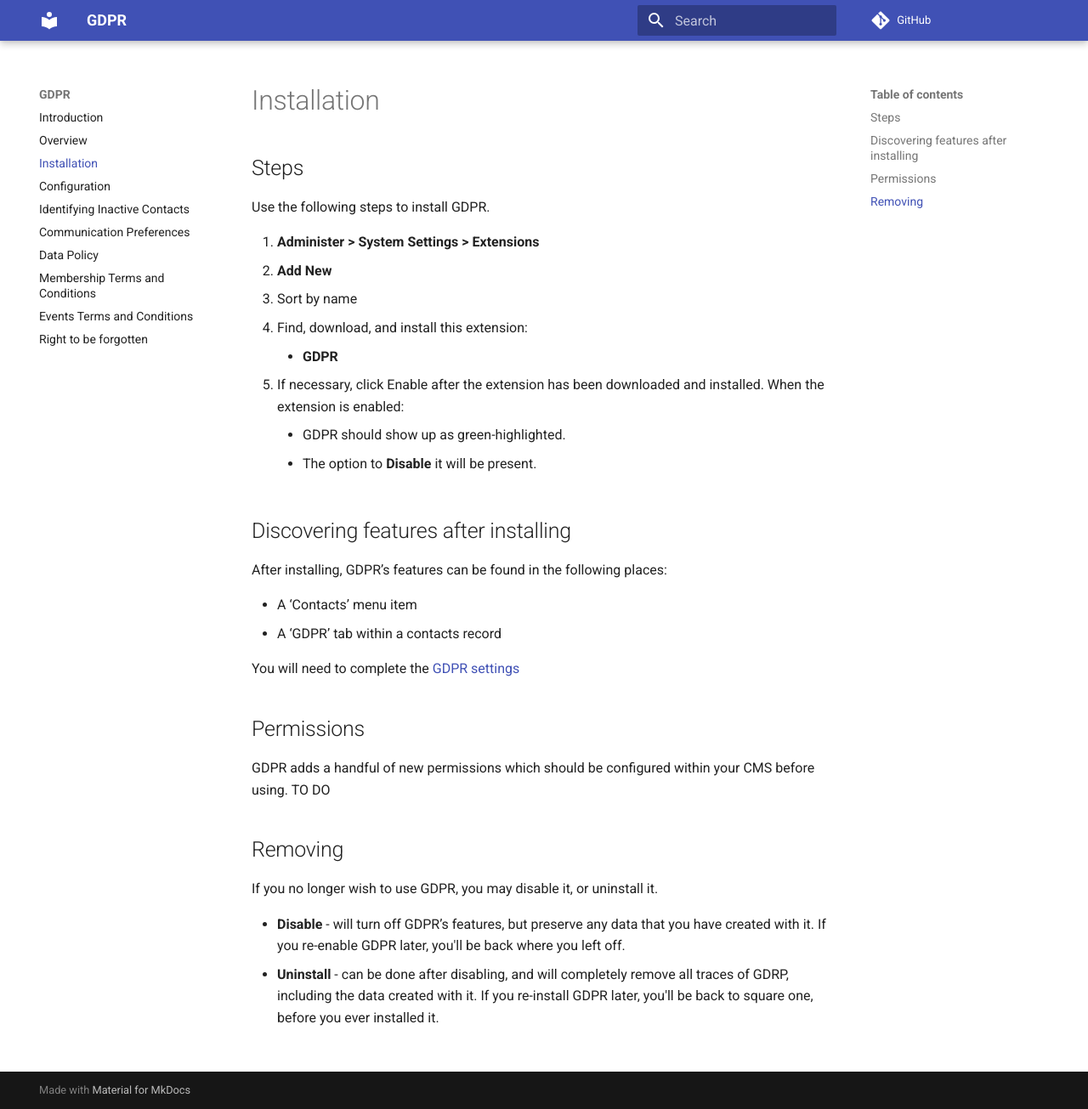
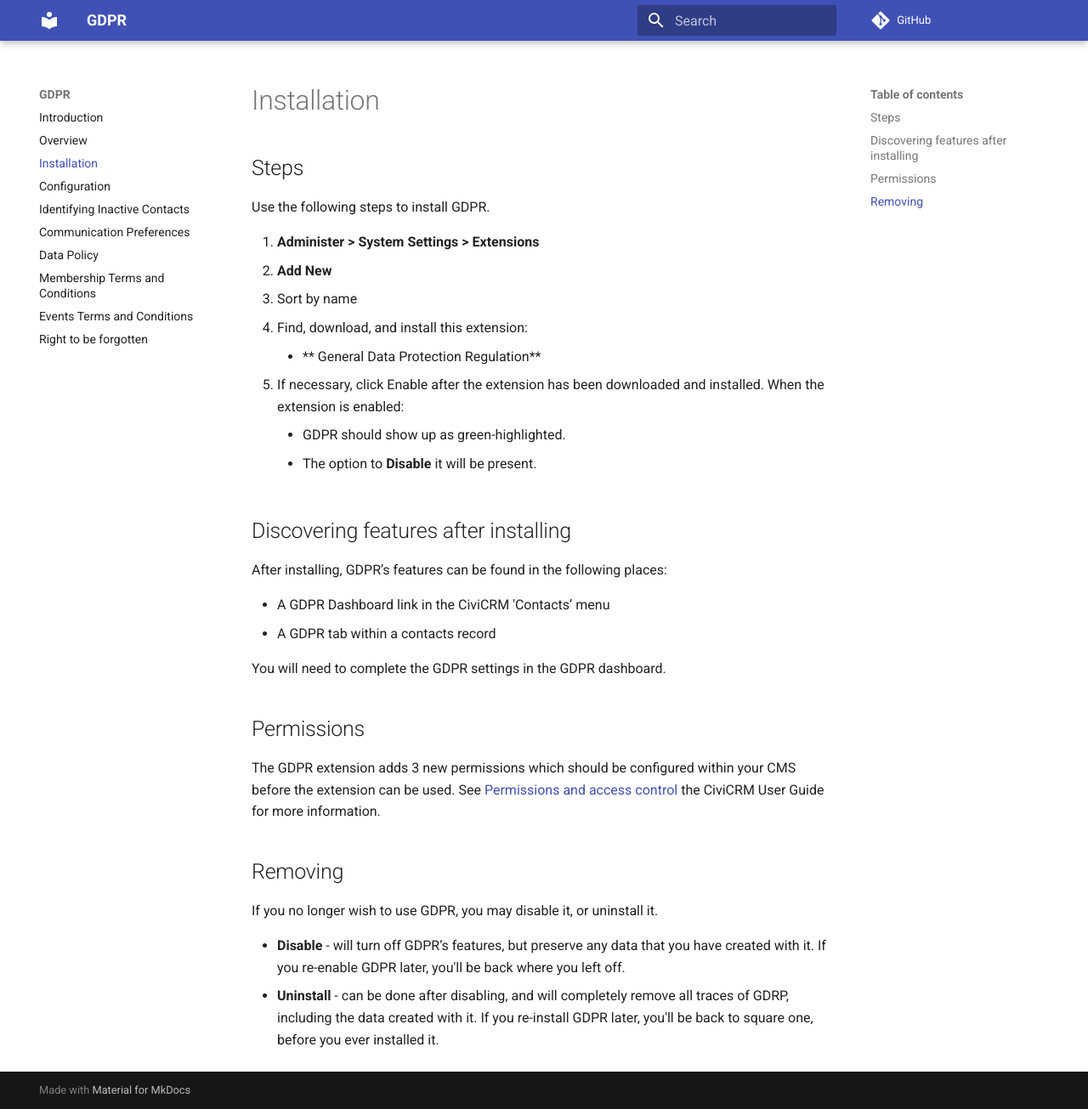
Before and after one commit to veda-consulting-company/uk.co.vedaconsulting.gdpr, an MkDocs documentation site: the page built from docs/installation.md, in a window 1280 px wide and 1305 px high. Shown: the whole window at 85% size. Built offline with MkDocs 1.6.1 and Material for MkDocs 9.7.7, drawn with Linux system fonts in a browser that asks for light colours; comment, search, counter and statistics services are not loaded; old or Windows-style settings are respelled for this version of MkDocs.

Commit message:
Update installation.md

```diff
--- a/docs/installation.md
+++ b/docs/installation.md
@@ -8,7 +8,7 @@ Use the following steps to install GDPR.
 1. **Add New**
 1. Sort by name
 1. Find, download, and install this extension:
-    * **GDPR**
+    * ** General Data Protection Regulation**
 
 1. If necessary, click Enable after the extension has been downloaded and installed. When the extension is enabled:
 
@@ -20,13 +20,16 @@ Use the following steps to install GDPR.
 
 After installing, GDPR’s features can be found in the following places:
 
-* A ‘Contacts’ menu item
-* A ‘GDPR’ tab within a contacts record
+* A GDPR Dashboard link in the CiviCRM 'Contacts’ menu
+* A GDPR tab within a contacts record
 
-You will need to complete the [GDPR settings](/projects#events)
+You will need to complete the GDPR settings in the GDPR dashboard.
+
 ## Permissions {:#permissions}
 
-GDPR adds a handful of new permissions which should be configured within your CMS before using. TO DO
+The GDPR extension adds 3 new permissions which should be configured within your CMS before the extension can be used.
+See [Permissions and access control](https://docs.civicrm.org/user/en/latest/initial-set-up/permissions-and-access-control) the CiviCRM User Guide for more information.
+
 
 ## Removing
 
```
